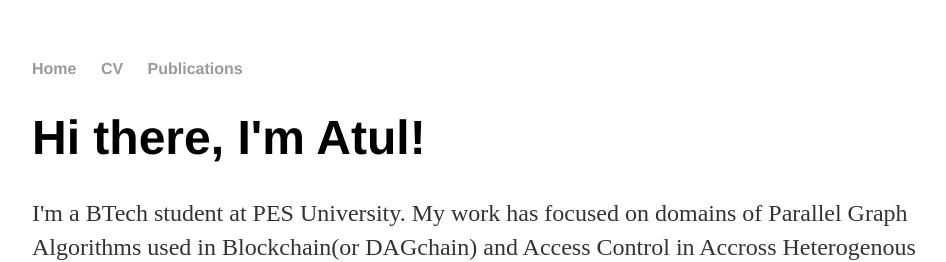
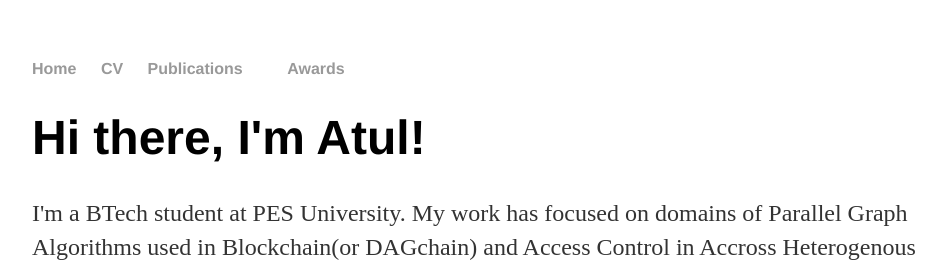
Before and after one commit to atul1234anand/atul1234anand.github.io, a Jekyll site: the page built from index.html, in a window 1280 px wide. Shown: the top 262 px of the page, without its empty margins (160-1106 px from the left). Built offline with Jekyll 4.4.1, drawn with Linux system fonts in a browser that asks for light colours.

Commit message:
Update default.html

```diff
--- a/_layouts/default.html
+++ b/_layouts/default.html
@@ -11,6 +11,7 @@
 	        		<li><a href="/">Home</a></li>
 	        		<li><a href="https://drive.google.com/file/d/1UCOF0P0UmPRWXwWBLTInzTsFMQ6cOhFn/view?usp=sharing">CV</a></li>
 				<li><a href="/publications">Publications</a><li>
+				<li><a href="/awards">Awards</a><li>
 	    		</ul>
 			</nav>
 			<div class="container">
```
